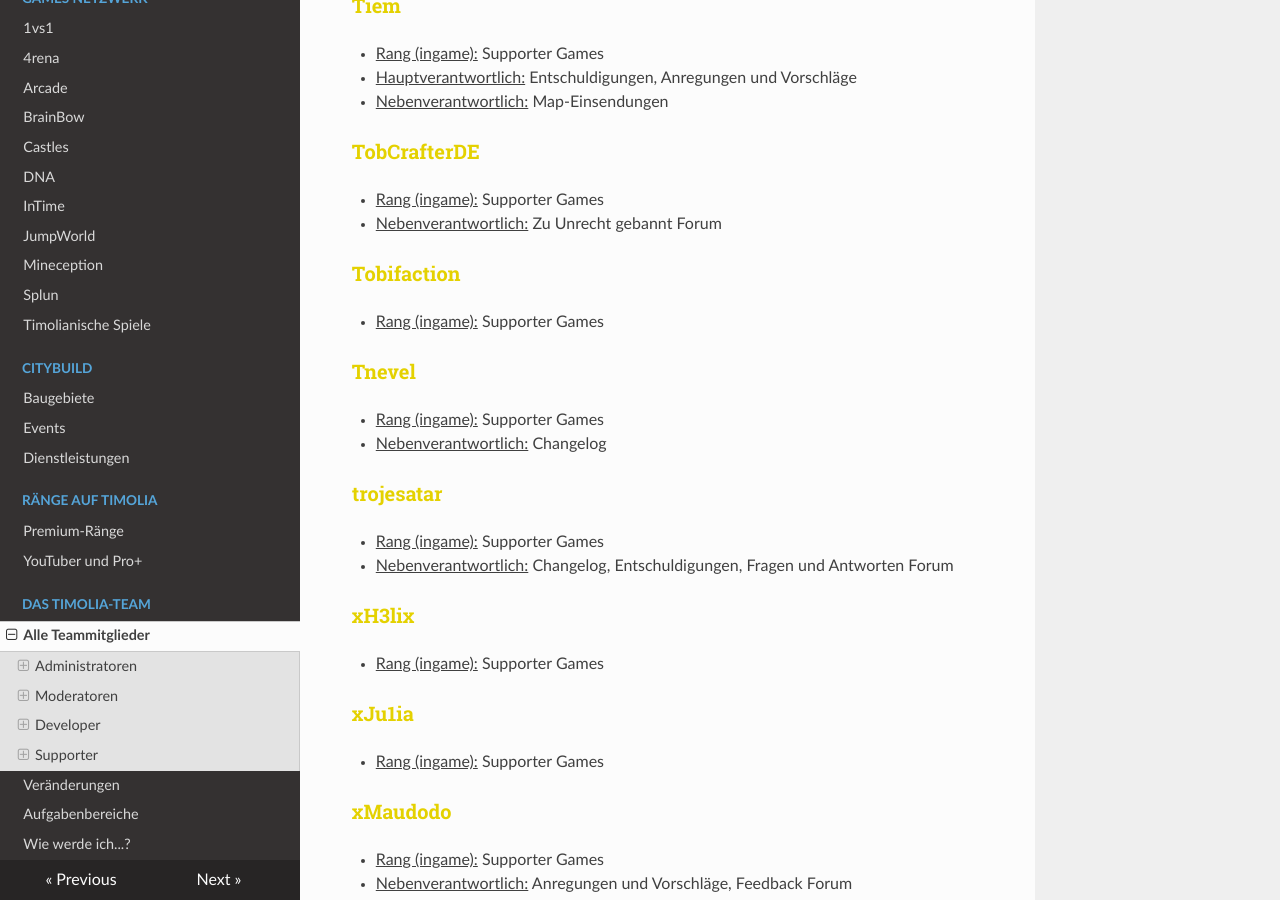
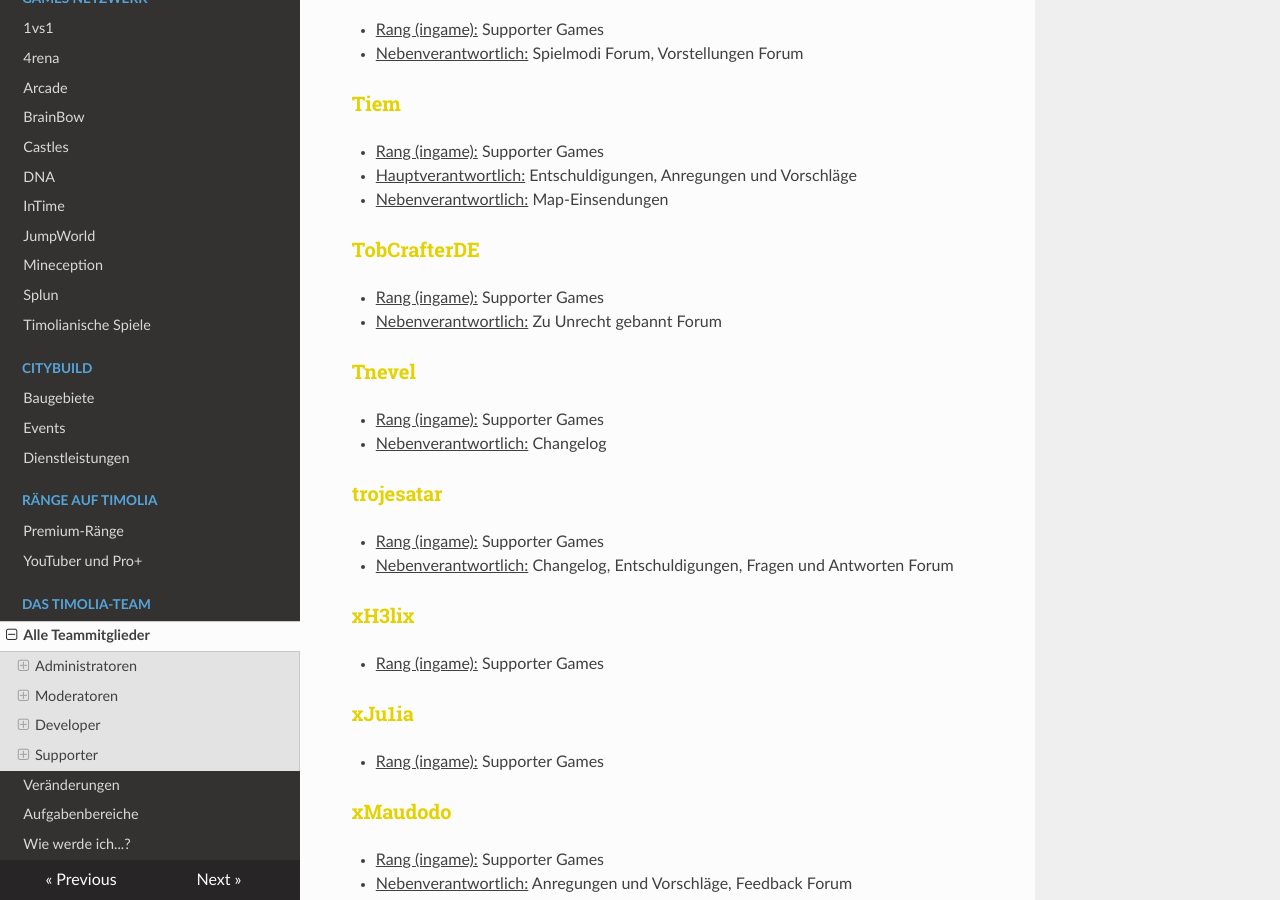
Before and after one commit to TimoliaDE/HowTo, an MkDocs documentation site: the page built from docs/team/members.md, in a window 1280 px wide and 900 px high, scrolled down 7020 px. Built offline with MkDocs 1.6.1, drawn with Linux system fonts in a browser that asks for light colours; nearby versions of some CDN libraries; old or Windows-style settings are respelled for this version of MkDocs; some of the changed text lies outside the part shown.

Commit message:
Update members.md

```diff
--- a/docs/team/members.md
+++ b/docs/team/members.md
@@ -143,6 +143,9 @@ Sie stehen für alle grundlegenden Fragen und Reports zur Verfügung und sind di
 - <u>Rang (ingame):</u> Supporter Games
 - <u>Hauptverantwortlich:</u> Timolia-Turnier Kits
 
+###<strong><span style="color:#E4D100">DerBull</span></strong>
+- <u>Rang (ingame):</u> Supporter Games
+
 ###<strong><span style="color:#E4D100">DrProfVincent</span></strong>
 - <u>Rang (ingame):</u> Supporter Games
 
@@ -222,9 +225,6 @@ Sie stehen für alle grundlegenden Fragen und Reports zur Verfügung und sind di
 ### <strong><span style="color:#E4D100">TobCrafterDE</span></strong>
 - <u>Rang (ingame):</u> Supporter Games
 - <u>Nebenverantwortlich:</u> Zu Unrecht gebannt Forum
-
-### <strong><span style="color:#E4D100">Tobifaction</span></strong>
-- <u>Rang (ingame):</u> Supporter Games
 
 ### <strong><span style="color:#E4D100">Tnevel</span></strong>
 - <u>Rang (ingame):</u> Supporter Games
```
